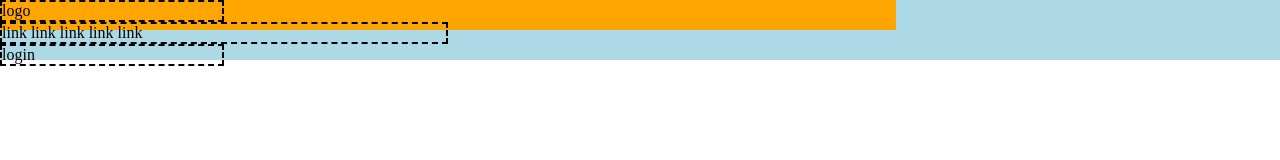
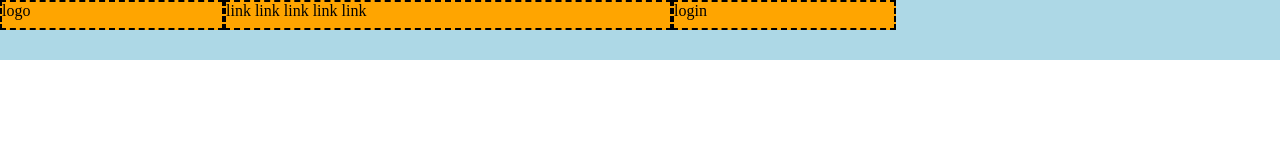
Before and after one commit to robertobenfini/htmlcss-struttura-discord, a plain HTML site: page index.html in a window 1280 px wide. Drawn offline with Linux system fonts and the light colour scheme.

Commit message:
commit per ticket

```diff
--- a/css/style.css
+++ b/css/style.css
@@ -5,10 +5,9 @@
 }
 
 /*inizio header*/
-header{
+.sfondo-blu{
     background-color: lightblue;
     height: 60px;
-    display: flex;
 }
 
 
@@ -16,6 +15,9 @@ header{
     width: 70%;
     height: 30px;
     background-color: orange;
+    display: flex;
+    justify-content: center;
+
 }
 
 
@@ -24,6 +26,7 @@ header{
     border: 2px dashed black;
 }
 
+
 .col-nav-2{
     width: 50%;
     border: 2px dashed black;
--- a/index.html
+++ b/index.html
@@ -10,10 +10,12 @@
     <body>
         <!--inizio header-->
         <header>
-            <div class="riga-nav">
-                <div class="col-nav-1">logo</div>
-                <div class="col-nav-2">link link link link link</div>
-                <div class="col-nav-3">login</div>
+            <div class="sfondo-blu">
+                <div class="riga-nav">
+                    <div class="col-nav-1">logo</div>
+                    <div class="col-nav-2">link link link link link</div>
+                    <div class="col-nav-3">login</div>
+                </div>
             </div>
         </header>
         <!--fine header-->
```
